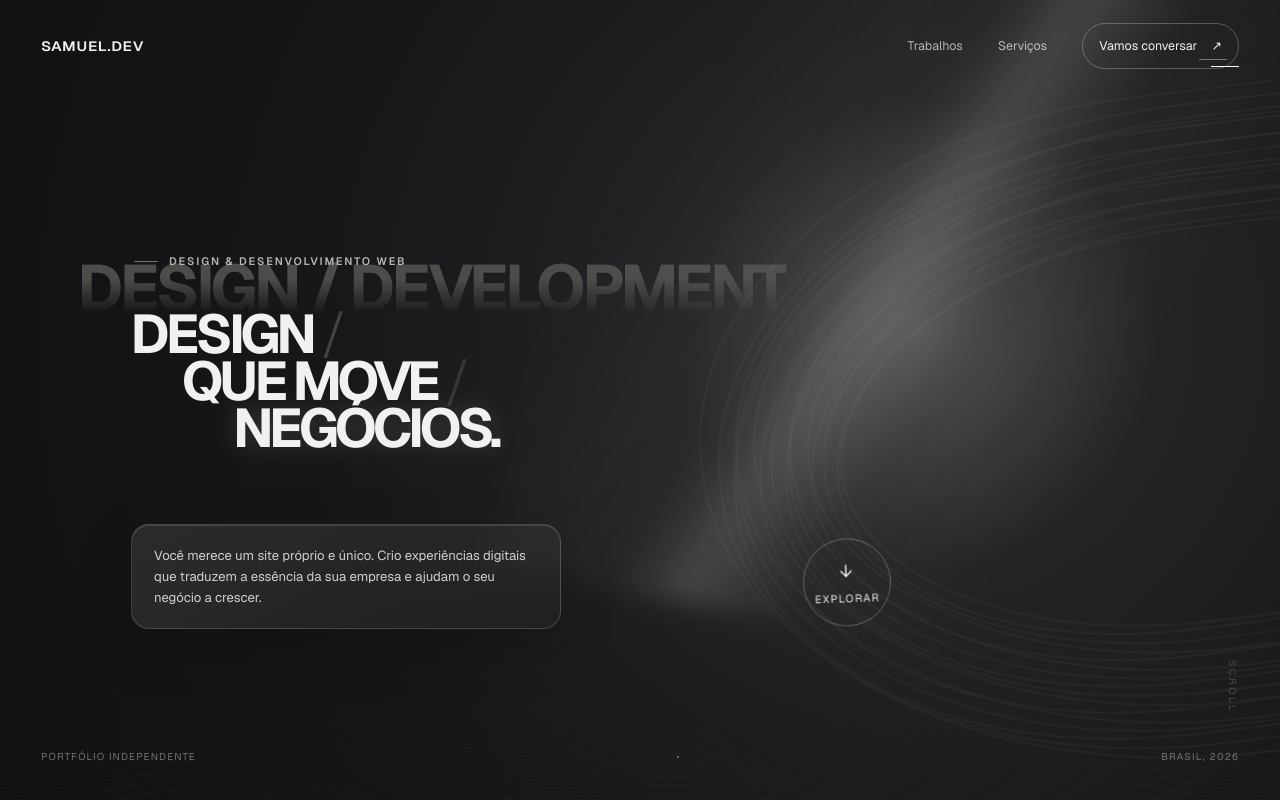
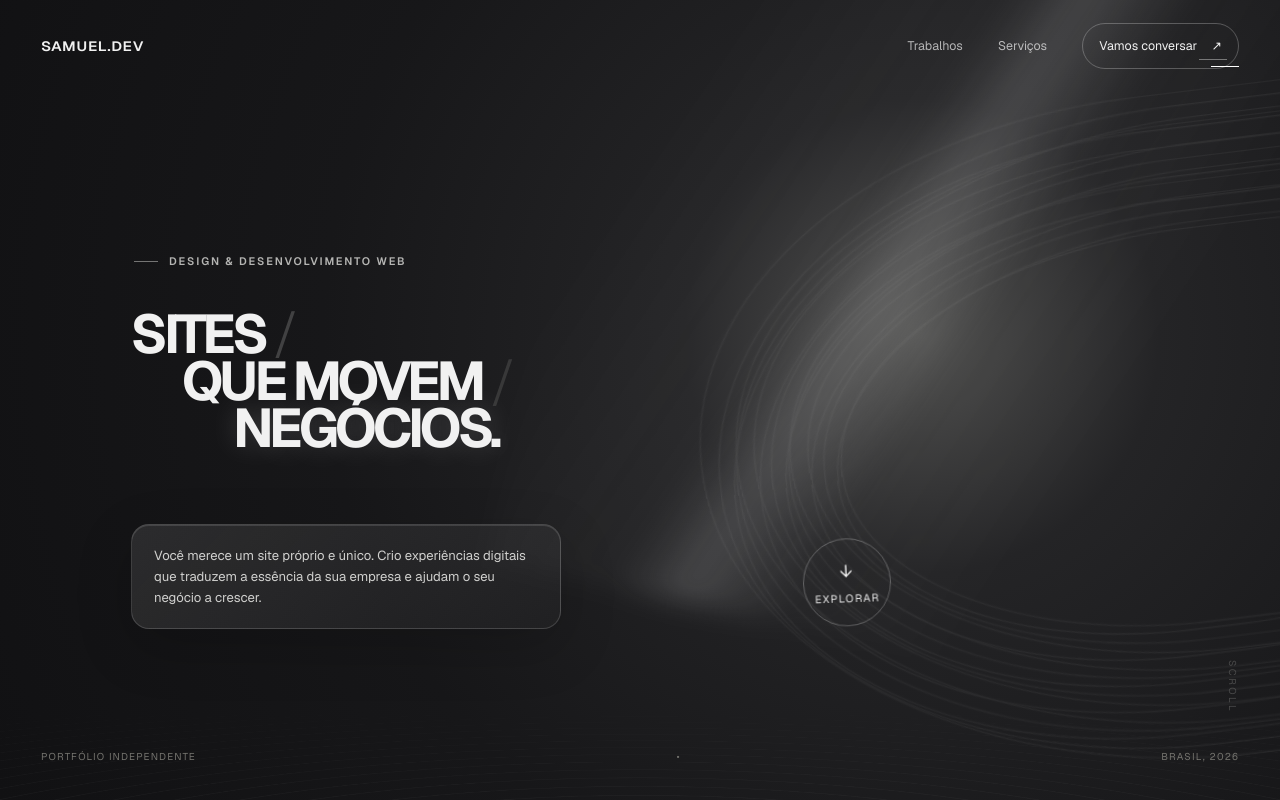
Before and after one commit to sasaferinha/samuel.dev, a Next.js app: page / in a window 1280 px wide. Shown: the top 800 px of the page. Built offline with nearby package versions, Linux system fonts and the light colour scheme.

Commit message:
Update hero message and remove ghost text

```diff
--- a/app/globals.css
+++ b/app/globals.css
@@ -102,7 +102,6 @@ footer { background:var(--ink); color:var(--paper); border-top:1px solid #262625
 .hero h1 { color:#f4f4f2; text-transform:uppercase; font-weight:610; line-height:.87; letter-spacing:-.075em; position:relative; z-index:4; }
 .hero h1 em { color:#f4f4f2; font-family:var(--font-sans); font-style:normal; font-weight:610; }
 .hero-bottom { max-width:760px; }.hero-bottom>p { color:#8c8e8f; font-size:.82rem; max-width:430px; }
-.hero-ghost { position:absolute; left:3.2vw; top:30%; z-index:-1; font-size:clamp(2rem,5vw,5.8rem); font-weight:620; letter-spacing:-.06em; color:#26282a; white-space:nowrap; mask-image:linear-gradient(to bottom,#000 0,#000 40%,transparent 78%); animation:ghost-slide 11s ease-in-out infinite alternate; }
 .hero-lines { opacity:.08; right:-27vw; animation-duration:24s; }
 .section-heading h2,.intro h2,.process h2 { text-transform:uppercase; letter-spacing:-.065em; }
 .service-list article { position:relative; overflow:hidden; transition:color .4s,padding .4s; }.service-list article::before { content:""; position:absolute; inset:0; background:#111; transform:scaleY(0); transform-origin:bottom; transition:transform .45s cubic-bezier(.16,1,.3,1); z-index:0; }.service-list article>* { position:relative; z-index:1; }.service-list article:hover { color:#f2f1ed; padding-inline:1.2rem; }.service-list article:hover::before { transform:scaleY(1); }.service-list article:hover p,.service-list article:hover span { color:#98958e; }
@@ -131,10 +130,10 @@ footer { background:var(--ink); color:var(--paper); border-top:1px solid #262625
 @keyframes mock-float-a { 0%,100%{transform:rotate(-3deg) translateY(0)} 50%{transform:rotate(1deg) translateY(-12px)} } @keyframes mock-float-b { 0%,100%{transform:rotate(3deg) translateY(0)} 50%{transform:rotate(-1deg) translateY(10px)} } @keyframes mock-float-c { 0%,100%{transform:rotate(0) translateY(0)} 50%{transform:rotate(2deg) translateY(-10px)} }
 @keyframes arrow-orbit { 0%,100%{transform:rotate(0)} 50%{transform:rotate(45deg)} } @keyframes orbit-turn { to{transform:rotate(360deg)} } @keyframes orbit-pulse { 0%,100%{transform:rotate(60deg) scaleX(.45)} 50%{transform:rotate(105deg) scaleX(.7)} }
 @keyframes lime-flow { from{background-position:0% 20%} to{background-position:100% 80%} } @keyframes light-sweep { 0%,35%{transform:translateX(-55%) rotate(12deg)} 65%,100%{transform:translateX(55%) rotate(12deg)} }
-@keyframes sculpture-float { 0%,100%{transform:translate3d(0,0,0) rotate(-3deg)} 50%{transform:translate3d(0,-18px,0) rotate(4deg)} } @keyframes ghost-slide { from{transform:translateX(-2%)} to{transform:translateX(8%)} }
+@keyframes sculpture-float { 0%,100%{transform:translate3d(0,0,0) rotate(-3deg)} 50%{transform:translate3d(0,-18px,0) rotate(4deg)} }
 @keyframes ticker-run { to{transform:translateX(-50%)} } @keyframes detail-open { from{opacity:0;transform:translateY(-14px)} to{opacity:1;transform:none} }
 
-@media (max-width:800px){.hero h1{font-size:clamp(2.25rem,10vw,3.4rem);line-height:.92}.intro-word{font-size:clamp(3.4rem,18.7vw,5.95rem)}.intro h2,.section-heading h2,.process h2{font-size:clamp(1.75rem,8vw,2.5rem)}.contact h2{font-size:clamp(2.1rem,10vw,3.2rem)}.hero-ghost{top:28%;font-size:11vw}.hero-content{padding-left:0;z-index:3}.hero-bottom>p{font-size:.76rem}}
+@media (max-width:800px){.hero h1{font-size:clamp(2.25rem,10vw,3.4rem);line-height:.92}.intro-word{font-size:clamp(3.4rem,18.7vw,5.95rem)}.intro h2,.section-heading h2,.process h2{font-size:clamp(1.75rem,8vw,2.5rem)}.contact h2{font-size:clamp(2.1rem,10vw,3.2rem)}.hero-content{padding-left:0;z-index:3}.hero-bottom>p{font-size:.76rem}}
 @media (max-width:800px){.service-list summary{grid-template-columns:45px 1fr 40px;gap:1rem}.service-list summary h3{font-size:1.22rem}.service-detail{grid-template-columns:1fr;padding:0 1rem 1.8rem 45px;gap:1rem}}
 @media (prefers-reduced-motion:reduce){.intro-screen{animation-duration:.6s}.intro-word span{opacity:1;filter:none;transform:none;animation:none}.hero-content,.site-header,.hero-index{animation:none}.hero-lines,.hero-lines i,.circle-link,.mock-window,.project-arrow,.service-list i,.contact-orbit,.contact-orbit i,.process,.project-visual::after{animation:none!important}}
 
@@ -145,7 +144,7 @@ body,.services,.intro { background:#f1f1f1; color:#171719; }
 .hero { background:radial-gradient(circle at 72% 42%,#4c4c4b 0,#242426 23%,#171719 58%,#111113 100%); }
 .hero h1,.hero h1 em,.contact,.projects,footer { color:#f1f1f1; }
 .hero-bottom>p,.eyebrow,.section-heading>p,.project-card>p,.contact>p:not(.eyebrow),footer { color:#b5b5b3; }
-.hero-ghost { color:#4c4c4b; }.hero-lines i { border-color:#b5b5b3; }
+.hero-lines i { border-color:#b5b5b3; }
 .motion-ticker { background:#b5b5b3; color:#171719; }
 .process { color:#171719; background-color:#b5b5b3; background-image:radial-gradient(circle at 20% 20%,#f1f1f1 0,transparent 30%),radial-gradient(circle at 80% 80%,#8d8d8b 0,transparent 36%); }
 .process .section-label,.process li p,.process h2 em { color:#4c4c4b; }
--- a/app/page.tsx
+++ b/app/page.tsx
@@ -91,13 +91,11 @@ export default function Home() {
           {Array.from({ length: 16 }).map((_, index) => <i key={index} />)}
         </div>
 
-        <div className="hero-ghost" aria-hidden="true">DESIGN / DEVELOPMENT</div>
-
         <div className="hero-content">
           <p className="eyebrow"><span /> Design & desenvolvimento web</p>
           <h1 className="hero-statement">
-            <span>Design <i>/</i></span>
-            <span>que move <i>/</i></span>
+            <span>Sites <i>/</i></span>
+            <span>que movem <i>/</i></span>
             <span><em>negócios.</em></span>
           </h1>
           <div className="hero-bottom">
```
